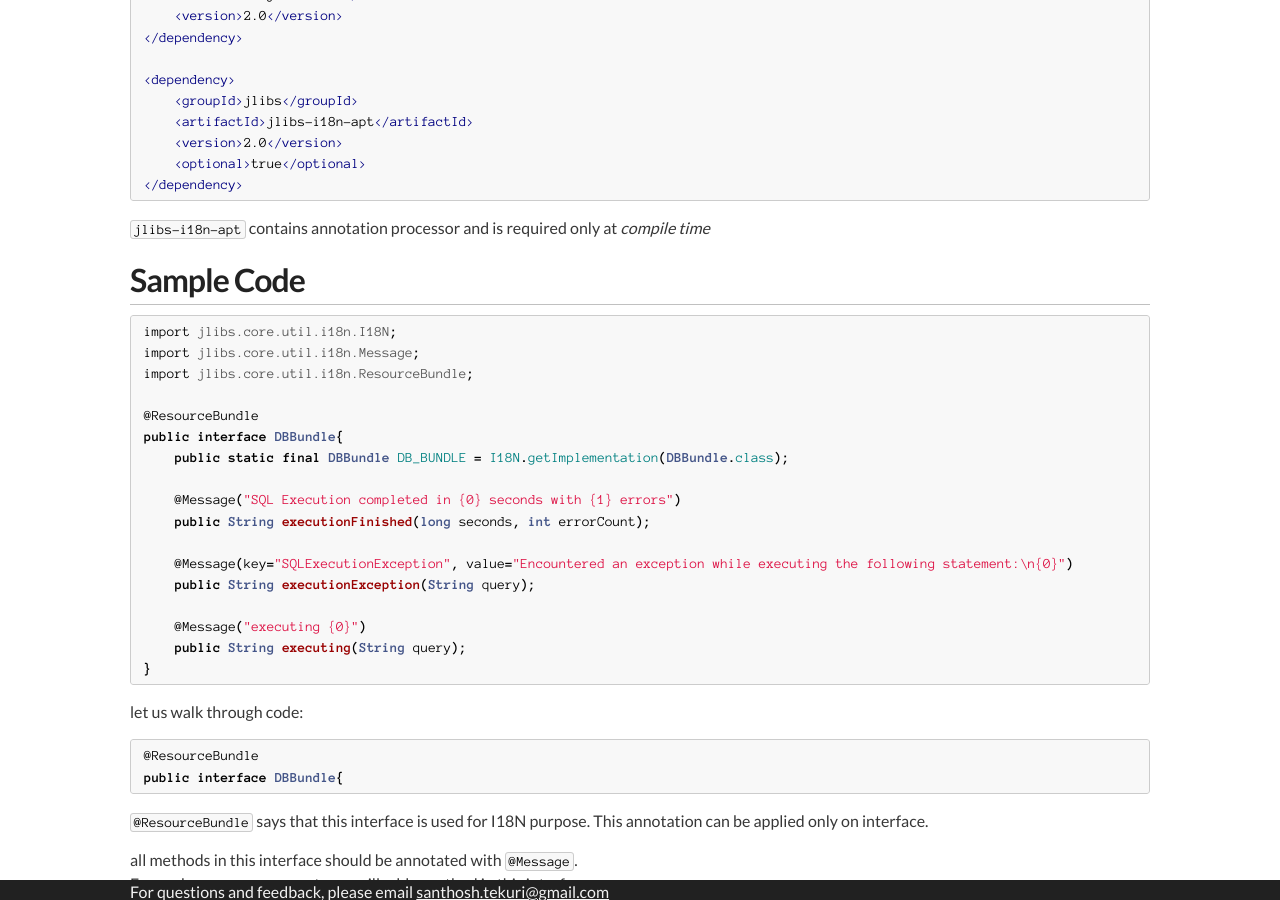
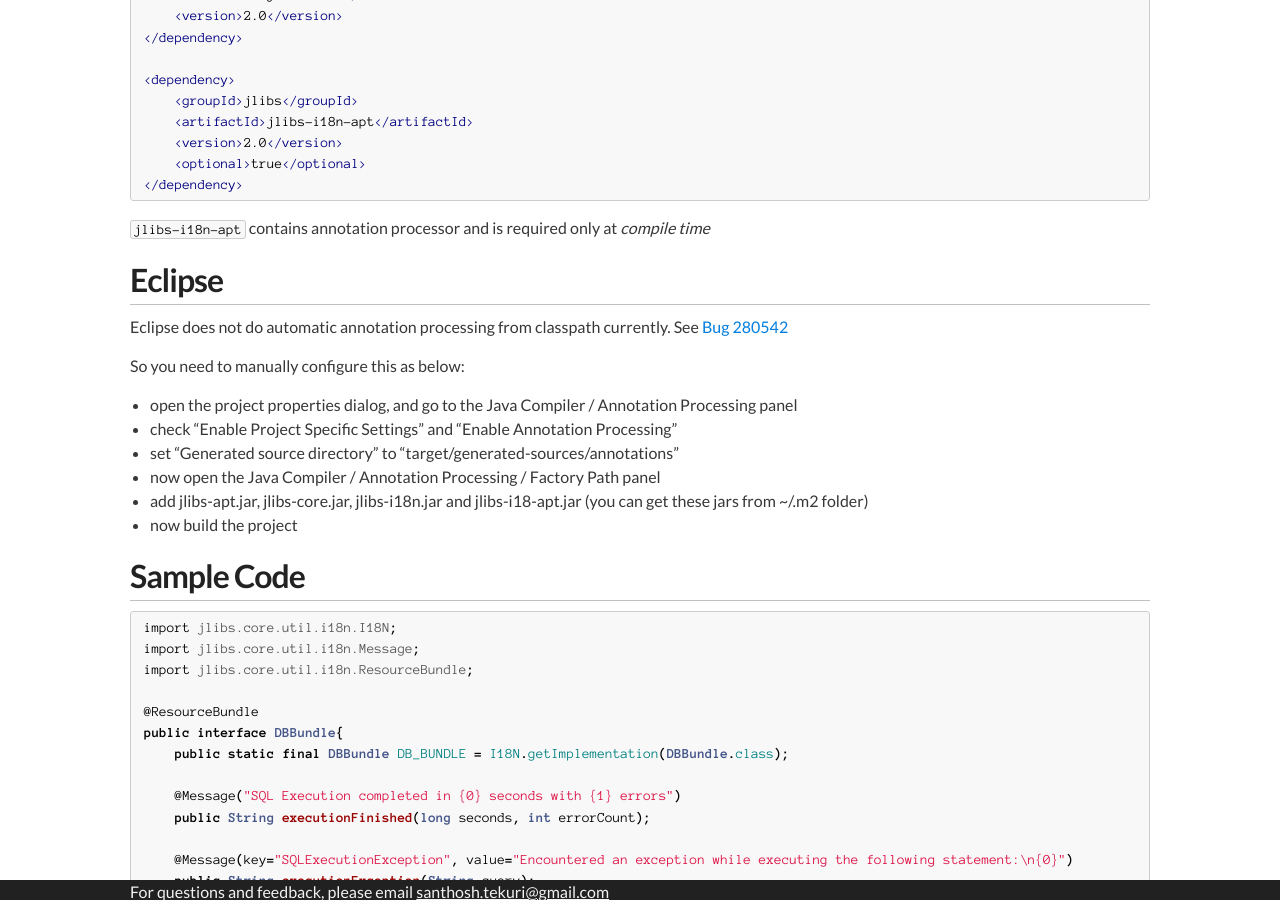
Before and after one commit to santhosh-tekuri/jlibs, a Jekyll site: the page built from i18n/Internationalization.md, in a window 1280 px wide and 900 px high, scrolled down 420 px. Built offline with Jekyll 4.4.1, drawn with Linux system fonts in a browser that asks for light colours; Markdown is read by kramdown in place of the engine named in the settings.

Commit message:
instructions for eclipse setup

````diff
--- a/i18n/Internationalization.md
+++ b/i18n/Internationalization.md
@@ -26,6 +26,19 @@ But with JLibs you create an interface and annotate it with `@ResourceBundle`
 ```
 
 `jlibs-i18n-apt` contains annotation processor and is required only at *compile time*
+
+## Eclipse ##
+
+Eclipse does not do automatic annotation processing from classpath currently. See [Bug 280542](https://bugs.eclipse.org/bugs/show_bug.cgi?id=280542)
+
+So you need to manually configure this as below:
+
+- open the project properties dialog, and go to the Java Compiler / Annotation Processing panel
+- check "Enable Project Specific Settings" and "Enable Annotation Processing"
+- set "Generated source directory" to "target/generated-sources/annotations"
+- now open the Java Compiler / Annotation Processing / Factory Path panel
+- add jlibs-apt.jar, jlibs-core.jar, jlibs-i18n.jar and jlibs-i18-apt.jar (you can get these jars from ~/.m2 folder)
+- now build the project
 
 ## Sample Code ##
 
````
